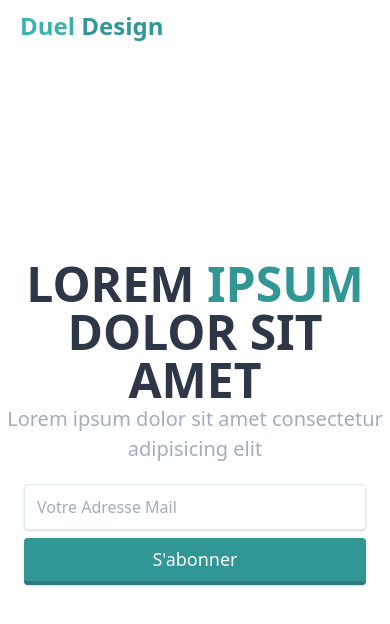
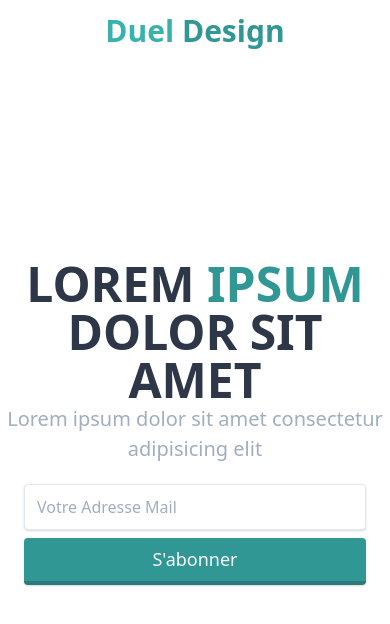
Before and after one commit to senkuu/dueldesign-landing, a website built with Parcel: page src/index.html in a window 390 px wide. Built offline with nearby package versions, Linux system fonts and the light colour scheme.

Commit message:
align nav title center on mobile

```diff
--- a/src/index.html
+++ b/src/index.html
@@ -8,10 +8,8 @@
     <link rel="stylesheet" href="style.css" />
   </head>
   <body>
-    <div class="flex fixed">
-      <h1
-        class="text-teal-500 text-2xl sm:text-3xl font-sans font-bold ml-5 py-2"
-      >
+    <div class="flex fixed w-full justify-center sm:justify-start">
+      <h1 class="text-teal-500 text-3xl font-sans font-bold sm:ml-5 py-2">
         Duel <span class="text-teal-600">Design</span>
       </h1>
     </div>
```
